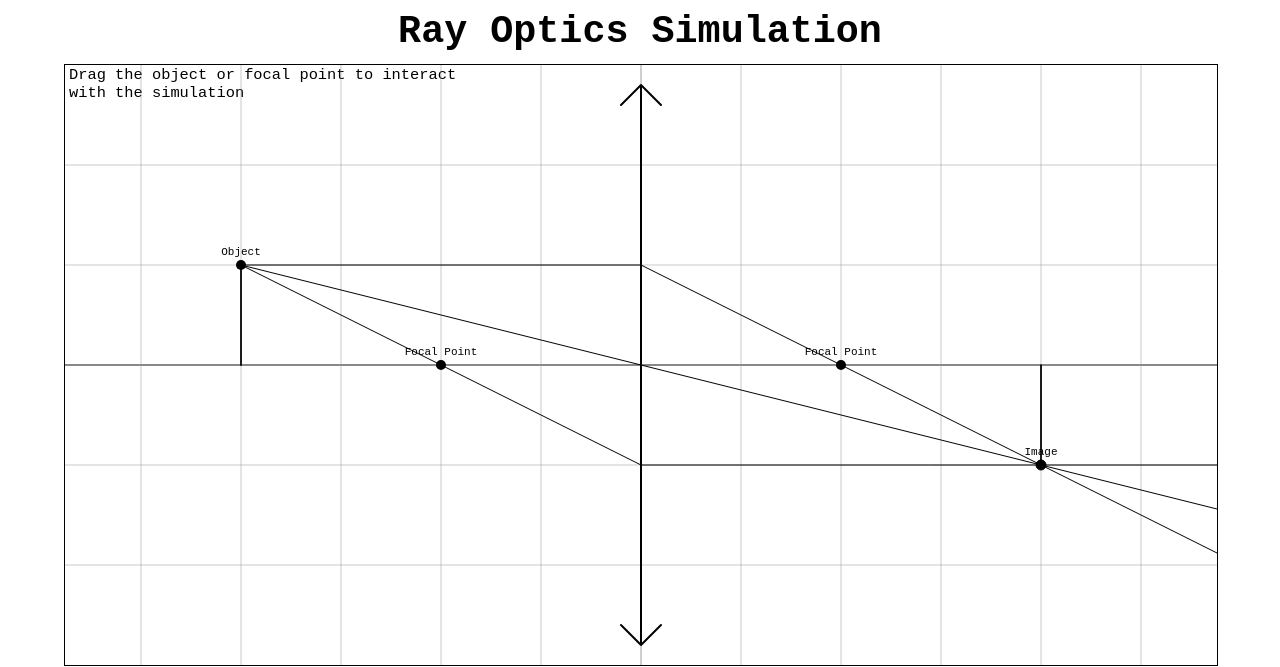
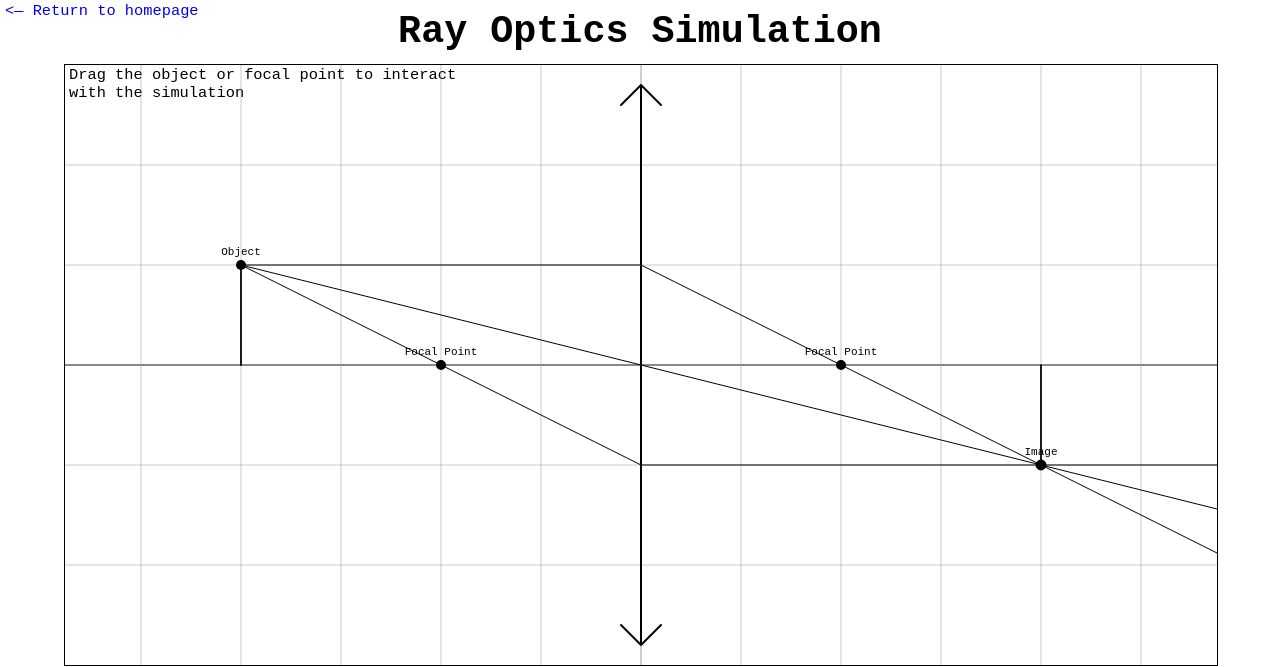
Before and after one commit to lachlandk/physics-demos-code, a plain HTML site: page ray-optics/main.html in a window 1280 px wide. Shown: the top 667 px of the page. Drawn offline with Linux system fonts and the light colour scheme; a web font is replaced by a local one.

Commit message:
ray-optics: added homepage link and dividers in main.css

```diff
--- a/ray-optics/main.css
+++ b/ray-optics/main.css
@@ -18,6 +18,30 @@ body {
 	flex-flow: column nowrap;
 	align-items: center; /* TODO: paper background */
 }
+
+/*   ----------   Homepage link   ----------   */
+
+#homepage-link {
+	position: absolute;
+	top: 0;
+	left: 0;
+	text-decoration: none;
+	margin: 2px 5px;
+}
+
+#homepage-link:hover {
+	text-decoration: underline;
+}
+
+#homepage-link:active {
+	top: 2px;
+}
+
+#homepage-link:visited {
+	color: black;
+}
+
+/*   ----------   Main content   ----------   */
 
 #title {
 	font-family: "Zilla Slab Highlight", monospace;
@@ -58,6 +82,8 @@ body {
 .sub-controls-container p, label, input { /* vertical spacing between controls */
 	margin: 5px 0;
 }
+
+/*   ----------   GitHub link   ----------   */
 
 #github-link {
 	position: relative;
--- a/ray-optics/main.html
+++ b/ray-optics/main.html
@@ -10,6 +10,7 @@
 <body>
 	<!--TODO: tooltips-->
 	<h1 id="title">Ray Optics Simulation</h1>
+	<a id="homepage-link" href="https://physics-demos.js.org" target="_top">&lt;&mdash; Return to homepage</a>
 	<div id="canvas-container">
 		<p id="canvas-tooltip">Drag the object or focal point to interact<br> with the simulation</p>
 		<canvas id="canvas"></canvas>
```
